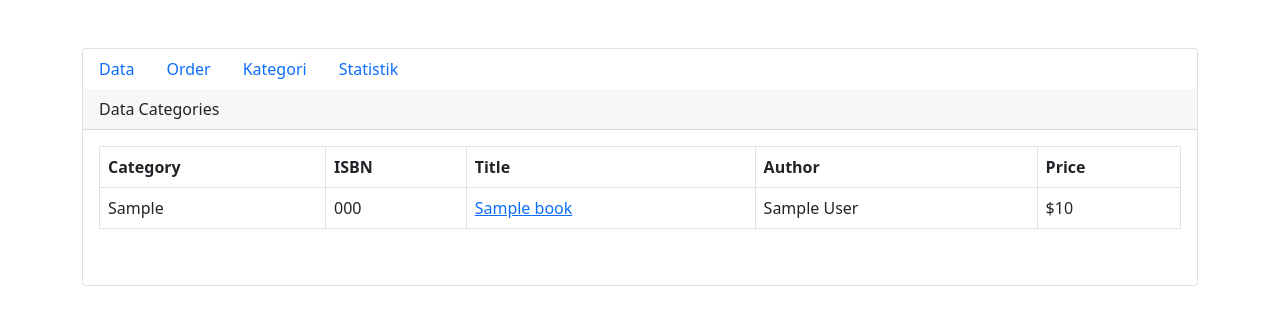
After one commit to nidanaafilatulh/PBP_connectDB, a PHP site: page /kategori.php in a window 1280 px wide. The commit adds this page. Shown: the top 325 px of the page. Run offline with PHP 8.4, Linux system fonts and the light colour scheme; tables that the repository leaves empty or names only in its code hold one stand-in row (values such as "Sample post").

Commit message:
feat: grouped data

```diff
--- /dev/null
+++ b/kategori.php
@@ -0,0 +1,68 @@
+<?php
+    include('./header.php');
+    require_once('./lib/db_login.php');
+?>
+<div class="card mt-5">
+    <ul class="nav">
+        <li class="nav-item">
+            <a class="nav-link active" href="view_book.php">Data</a>
+        </li>
+        <li class="nav-item">
+            <a class="nav-link" href="order.php">Order</a>
+        </li>
+        <li class="nav-item">
+            <a class="nav-link" href="kategori.php">Kategori</a>
+        </li>
+        <li class="nav-item">
+            <a class="nav-link" href="statistik.php">Statistik</a>
+        </li>
+    </ul>
+    <div class="card-header">Data Categories</div>
+    <div class="card-body">
+        <table class="table table-bordered">
+            <tr>
+                <th>Category</th>
+                <th>ISBN</th>
+                <th>Title</th>
+                <th>Author</th>
+                <th>Price</th>
+            </tr>
+            <?php
+            $countQuery = "SELECT category, COUNT(*) AS count FROM books GROUP BY category ORDER BY category";
+            $resultCount = $db->query($countQuery);
+            if (!$resultCount) {
+                die("Could not query the database: <br />" . $db->error . "<br>Query: " . $countQuery);
+            }
+
+            while ($rowCategory = $resultCount->fetch_assoc()) {
+                $category = $rowCategory['category'];
+                $count = $rowCategory['count'];
+
+                $dataQuery = "SELECT isbn, title, author, price FROM books WHERE category = '$category'";
+                $resultData = $db->query($dataQuery);
+
+                if (!$resultData) {
+                    die("Could not query the database: <br />" . $db->error . "<br>Query: " . $dataQuery);
+                }
+
+                echo '<tr>';
+                echo '<td rowspan="' . $count . '">' . $category . '</td>';
+
+                while ($rowData = $resultData->fetch_object()) {
+                    echo '<td>' . $rowData->isbn . '</td>';
+                    echo '<td><a href="detail.php?isbn=' . $rowData->isbn . '">' . $rowData->title . '</a></td>';
+                    echo '<td>' . $rowData->author . '</td>';
+                    echo '<td>$' . $rowData->price . '</td>';
+                    echo '</tr>';
+                }
+            }
+
+            $resultCount->free();
+            ?>
+        </table>
+        <br />
+        <?php
+        ?>
+    </div>
+</div>
+<?php include('./footer.php') ?>
```
Also changed, not shown: edit_buku.php (deleted, +0 -26 lines), view_book.php (+15 -1 lines).
